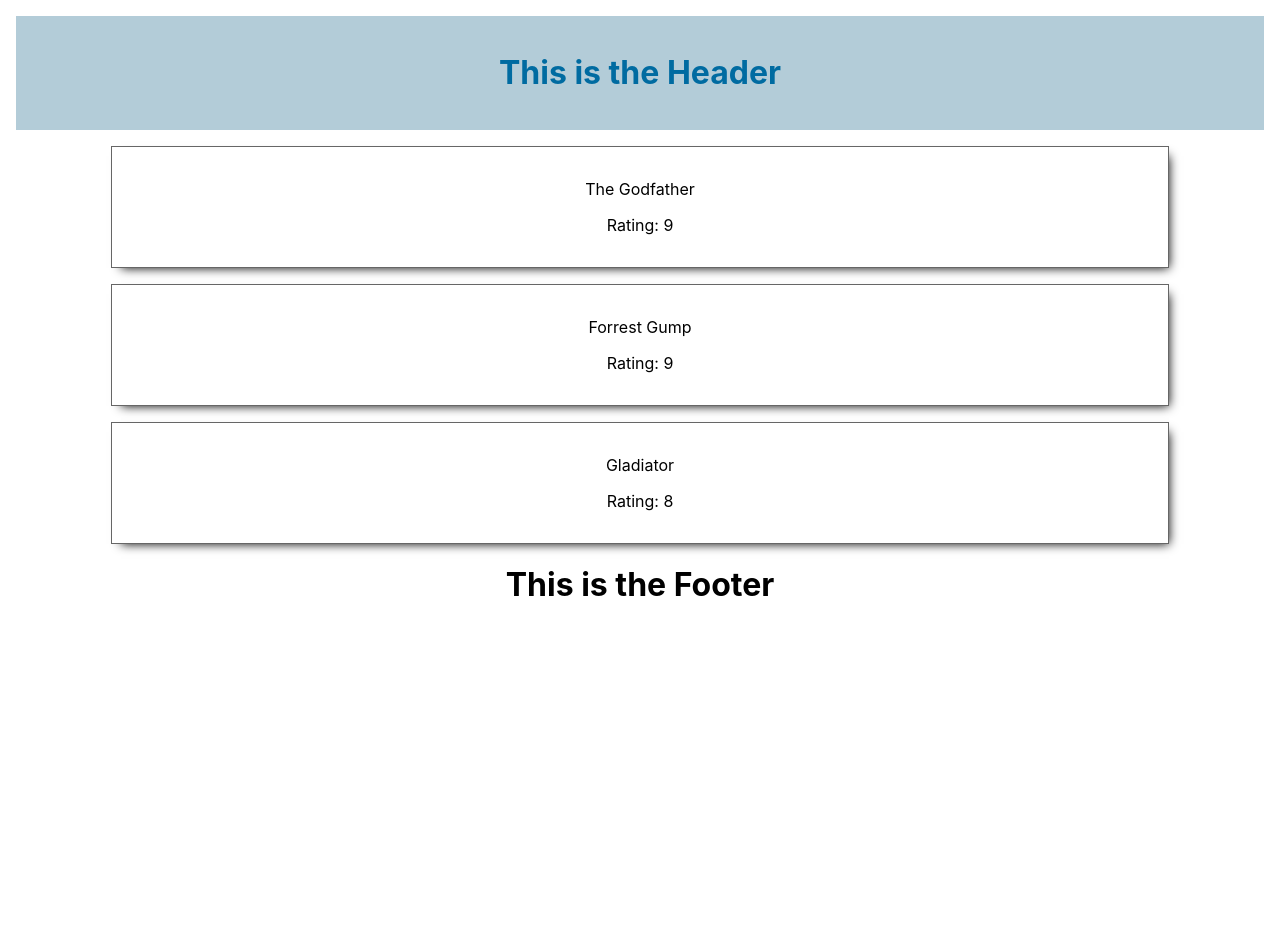
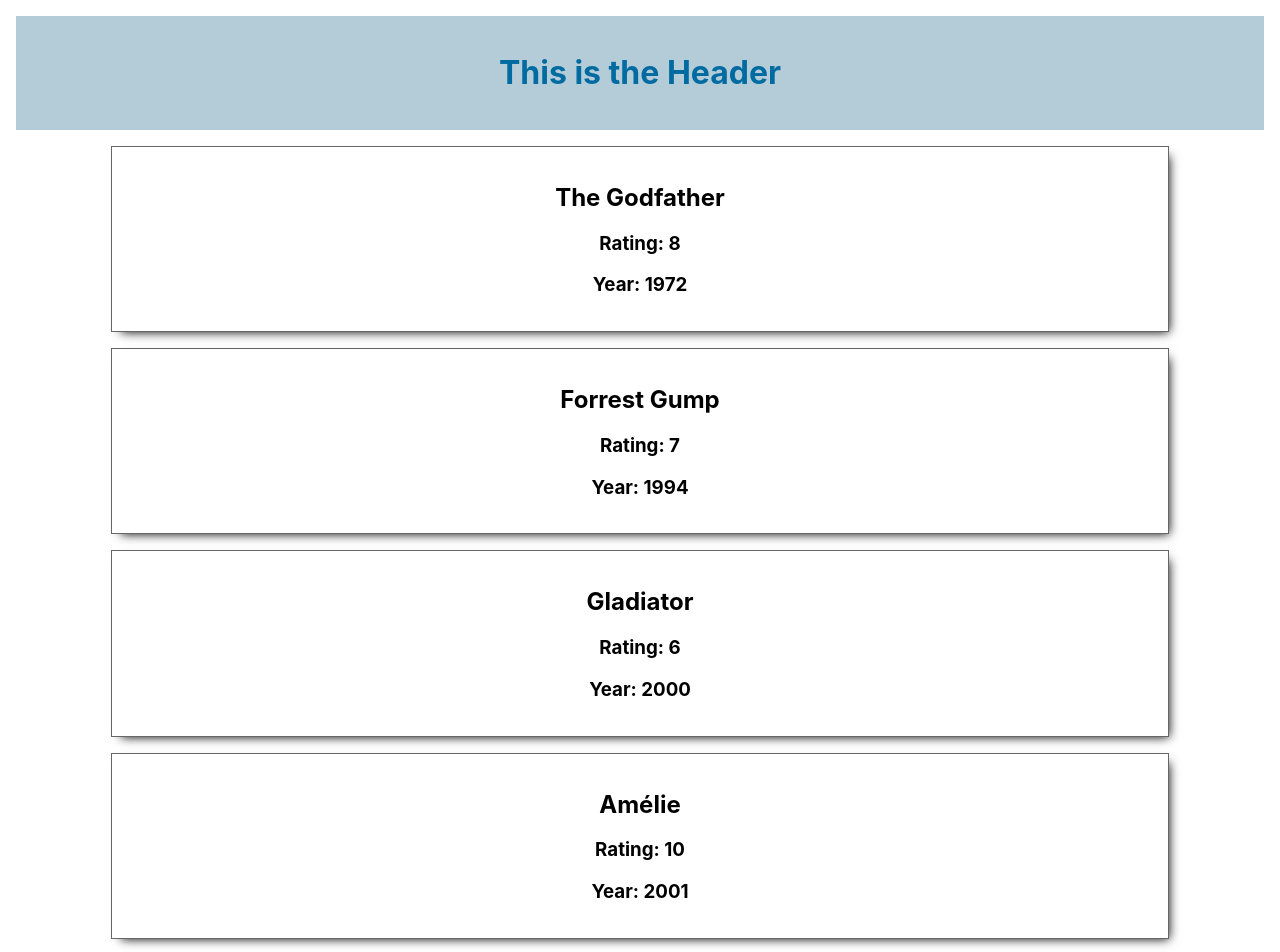
Before and after one commit to TunaErkmen/Popcorn-time, a React (Create React App) app: page / in a window 1280 px wide. Shown: the top 952 px of the page. Before the commit the page ends 800 px from the top, so only its background shows below. Built offline with nearby package versions, Linux system fonts and the light colour scheme.

Commit message:
load movies from json and display year

```diff
--- a/src/components/Main.js
+++ b/src/components/Main.js
@@ -1,36 +1,22 @@
-import "./Main.css";
+import movies from "../data/movies.json";
 
-function Main() {
-  const moviesArray = [
-    {
-      id: 1,
-      title: "The Godfather",
-      rating: 9,
-    },
-    {
-      id: 2,
-      title: "Forrest Gump",
-      rating: 9,
-    },
-    {
-      id: 3,
-      title: "Gladiator",
-      rating: 8,
-    },
-  ];
+import "./Main.css"
 
-  return (
+function Main(){
+
+    return(
         <div className="Main">
-      {moviesArray.map((movieObj) => {
-        return (
+            {movies.map( movieObj => {
+                return(
                     <div key={movieObj.id} className="card">
-            <p>{movieObj.title}</p>
-            <p>Rating: {movieObj.rating}</p>
+                        <h2>{movieObj.title}</h2>
+                        <h3>Rating: {movieObj.rating}</h3>
+                        <h3>Year: {movieObj.year}</h3>
                     </div>
                 );
             })}
         </div>
-  );
+    )
 }
 
 export default Main;
--- /dev/null
+++ b/src/data/movies.json
@@ -0,0 +1,96 @@
+[
+    {
+        "id": 1,
+        "title": "The Godfather",
+        "year": 1972,
+        "genres": [
+            "Crime",
+            "Drama"
+        ],
+        "imgURL": "https://m.media-amazon.com/images/M/MV5BM2MyNjYxNmUtYTAwNi00MTYxLWJmNWYtYzZlODY3ZTk3OTFlXkEyXkFqcGdeQXVyNzkwMjQ5NzM@._V1_UY268_CR3,0,182,268_AL_.jpg",
+        "rating": 8
+    },
+    {
+        "id": 2,
+        "title": "Forrest Gump",
+        "year": 1994,
+        "genres": [
+            "Drama",
+            "Romance"
+        ],
+        "imgURL": "https://m.media-amazon.com/images/M/MV5BNWIwODRlZTUtY2U3ZS00Yzg1LWJhNzYtMmZiYmEyNmU1NjMzXkEyXkFqcGdeQXVyMTQxNzMzNDI@._V1_UY268_CR1,0,182,268_AL_.jpg",
+        "rating": 7
+    },
+    {
+        "id": 3,
+        "title": "Gladiator",
+        "year": 2000,
+        "genres": [
+            "Action",
+            "Adventure",
+            "Drama"
+        ],
+        "rating": 6
+    },
+    {
+        "id": 4,
+        "title": "Amélie",
+        "year": 2001,
+        "genres": [
+            "Comedy",
+            "Romance"
+        ],
+        "imgURL": "https://m.media-amazon.com/images/M/MV5BNDg4NjM1YjMtYmNhZC00MjM0LWFiZmYtNGY1YjA3MzZmODc5XkEyXkFqcGdeQXVyNDk3NzU2MTQ@._V1_UX182_CR0,0,182,268_AL_.jpg",
+        "rating": 10
+    },
+    {
+        "id": 5,
+        "title": "The Matrix",
+        "year": 1999,
+        "genres": [
+            "Action",
+            "Sci-Fi"
+        ],
+        "imgURL": "https://m.media-amazon.com/images/M/MV5BNzQzOTk3OTAtNDQ0Zi00ZTVkLWI0MTEtMDllZjNkYzNjNTc4L2ltYWdlXkEyXkFqcGdeQXVyNjU0OTQ0OTY@._V1_UX182_CR0,0,182,268_AL_.jpg",
+        "rating": 10
+    },
+    {
+        "id": 6,
+        "title": "Up",
+        "year": 2009,
+        "genres": [
+            "Animation",
+            "Adventure",
+            "Comedy",
+            "Family"
+        ],
+        "imgURL": "https://m.media-amazon.com/images/M/MV5BMTk3NDE2NzI4NF5BMl5BanBnXkFtZTgwNzE1MzEyMTE@._V1_UX182_CR0,0,182,268_AL_.jpg",
+        "rating": 9
+    },
+    {
+        "id": 7,
+        "title": "Life Is Beautiful",
+        "year": 1997,
+        "genres": [
+            "Comedy",
+            "Drama",
+            "Romance",
+            "War"
+        ],
+        "imgURL": "https://m.media-amazon.com/images/M/MV5BYmJmM2Q4NmMtYThmNC00ZjRlLWEyZmItZTIwOTBlZDQ3NTQ1XkEyXkFqcGdeQXVyMTQxNzMzNDI@._V1_UX182_CR0,0,182,268_AL_.jpg",
+        "rating": 8
+    },
+    {
+        "id": 8,
+        "title": "Star Wars: Episode V - The Empire Strikes Back",
+        "year": 1980,
+        "genres": [
+            "Action",
+            "Adventure",
+            "Fantasy",
+            "Sci-Fi"
+        ],
+        "imgURL": "https://m.media-amazon.com/images/M/MV5BYmU1NDRjNDgtMzhiMi00NjZmLTg5NGItZDNiZjU5NTU4OTE0XkEyXkFqcGdeQXVyNzkwMjQ5NzM@._V1_UX182_CR0,0,182,268_AL_.jpg",
+        "rating": 9
+    }
+]
```
Lines whose indentation alone changed are shown as unchanged.
